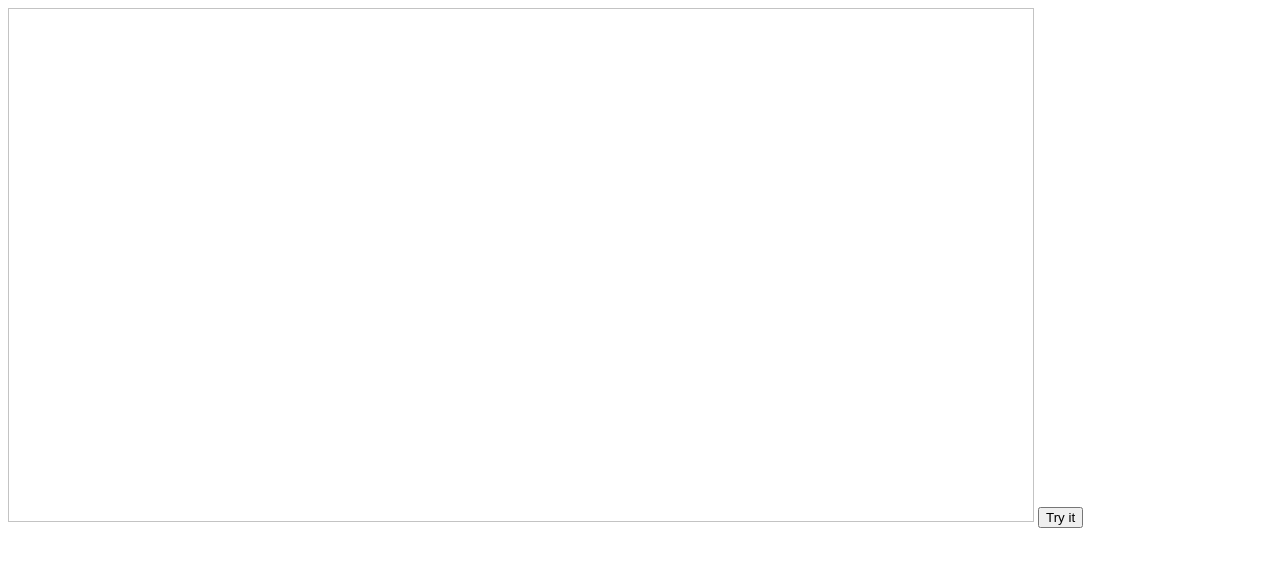
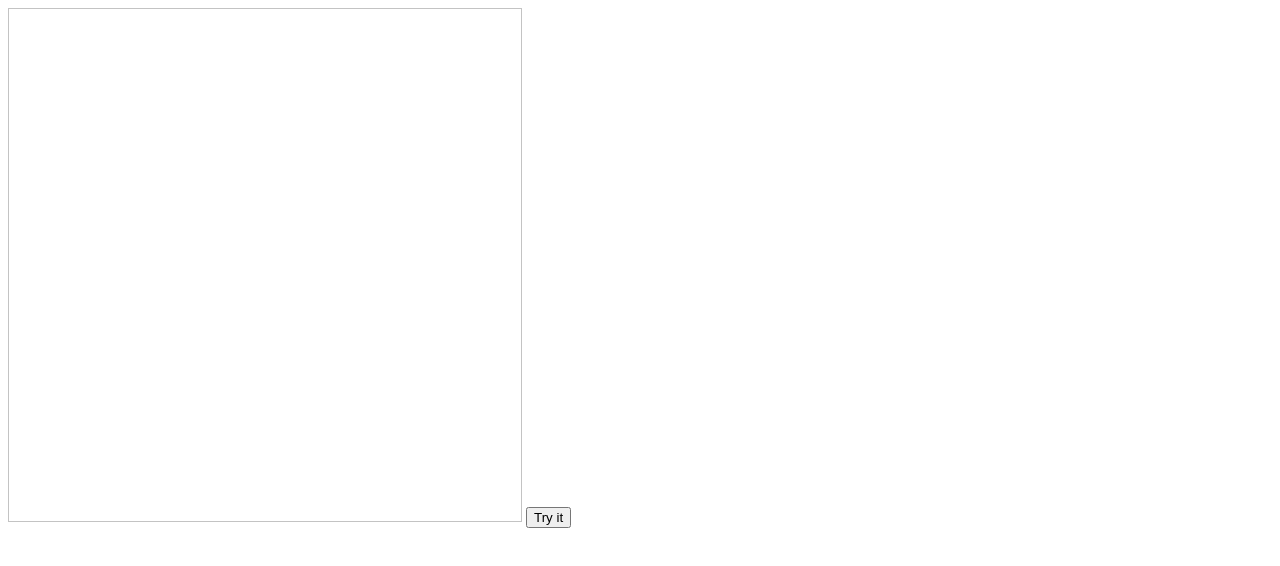
Before and after one commit to shepherd007/html, a plain HTML site: page lightning.html in a window 1280 px wide. Drawn offline with Linux system fonts and the light colour scheme.

Commit message:
Mala poprawka

```diff
--- a/lightning.html
+++ b/lightning.html
@@ -2,14 +2,14 @@
 <html>
 <body>
 
-<canvas id="myCanvas" width="1024" height="512" style="border:1px solid #c3c3c3;">
+<canvas id="myCanvas" width="512" height="512" style="border:1px solid #c3c3c3;">
 Your browser does not support the HTML5 canvas tag.
 </canvas>
 
 <script>
-    viewSizeX = 1024;
-    viewSizeY = 1024;
-    coeff = 800;
+    viewSizeX = 512;
+    viewSizeY = 512;
+    coeff = 0;
 
     var id;
 
@@ -53,7 +53,7 @@ Your browser does not support the HTML5 canvas tag.
 
         id = ctx.createImageData(viewSizeX,viewSizeY);
 
-		coeff = 800;
+		coeff = 200;
 
         start = 0;
         end = viewSizeX*viewSizeY-1;
@@ -62,7 +62,7 @@ Your browser does not support the HTML5 canvas tag.
 		generate(data, 8);
 
 		d  = id.data;
-		for(i=0;i<7;i++)
+		for(i=0;i<8;i++)
 		{
 
 		idx = 4 * data[i];
```
